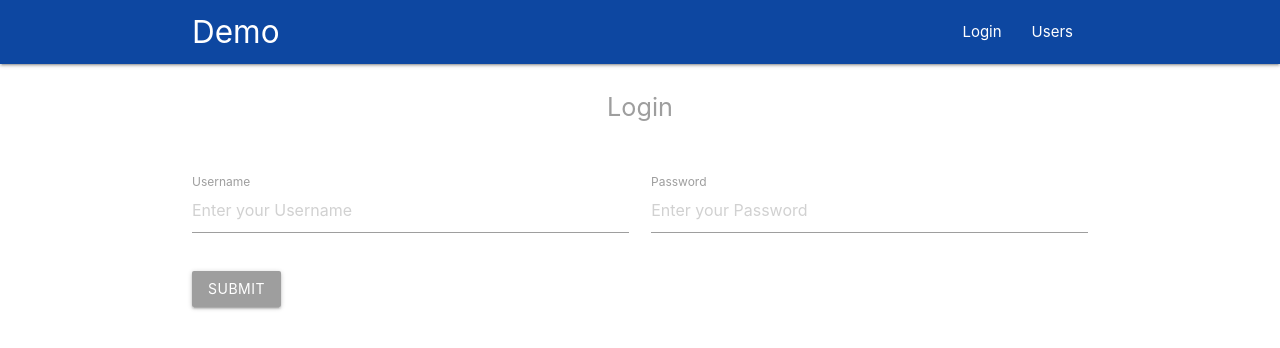
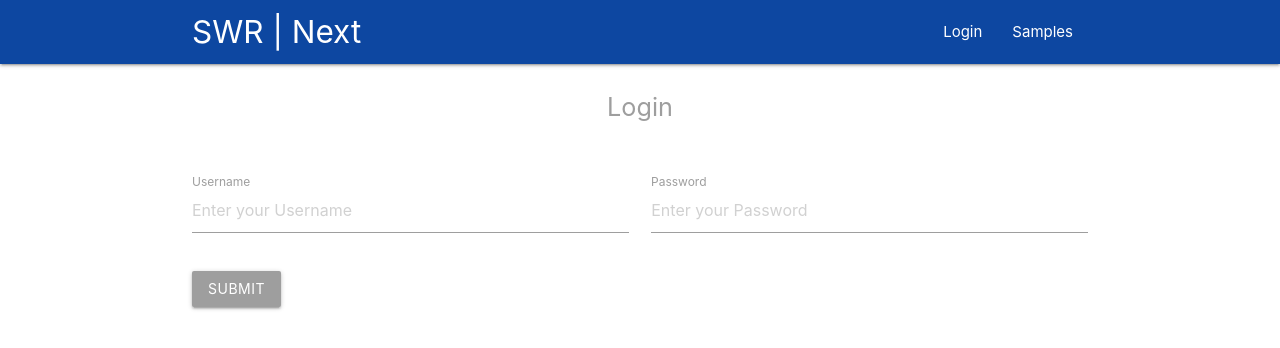
Before and after one commit to abhishekbhartiind/next-swr-app, a Next.js app: page /login in a window 1280 px wide. Shown: the top 348 px of the page. Built offline with nearby package versions, Linux system fonts and the light colour scheme.

Commit message:
updated codebase

```diff
--- a/components/Navbar.tsx
+++ b/components/Navbar.tsx
@@ -8,7 +8,7 @@ const Navbar = () => {
         <div className="nav-wrapper">
           <div className="container">
             <Link href="/">
-              <a className="brand-logo">Demo</a>
+              <a className="brand-logo">SWR | Next</a>
             </Link>
             <ul className="right">
               <li>
@@ -17,8 +17,8 @@ const Navbar = () => {
                 </Link>
               </li>
               <li>
-                <Link href="/users">
-                  <a>Users</a>
+                <Link href="/sample">
+                  <a>Samples</a>
                 </Link>
               </li>
             </ul>
--- a/pages/register.tsx
+++ b/pages/register.tsx
@@ -48,7 +48,6 @@ const Register = () => {
                 className="validate"
                 {...register('name')}
                 placeholder="Enter your Name"
-                // required
               />
               {errors.name && <span className="helper-text red-text">{errors.name.message}</span>}
             </div>
@@ -59,7 +58,6 @@ const Register = () => {
                 className="validate"
                 {...register('email')}
                 placeholder="Enter your Email"
-                // required
               />
               {errors.email && <span className="helper-text red-text">{errors.email.message}</span>}
             </div>
@@ -70,7 +68,6 @@ const Register = () => {
                 className="validate"
                 {...register('username')}
                 placeholder="Enter your Username"
-                // required
               />
               {errors.username && (
                 <span className="helper-text red-text">{errors.username.message}</span>
@@ -83,7 +80,6 @@ const Register = () => {
                 className="validate"
                 {...register('password')}
                 placeholder="Enter your Password"
-                // required
               />
               {errors.password && (
                 <span className="helper-text red-text">{errors.password.message}</span>
```
Also changed, not shown: pages/index.tsx (+1 -13 lines), pages/sample.tsx (added, +39 -0 lines).
